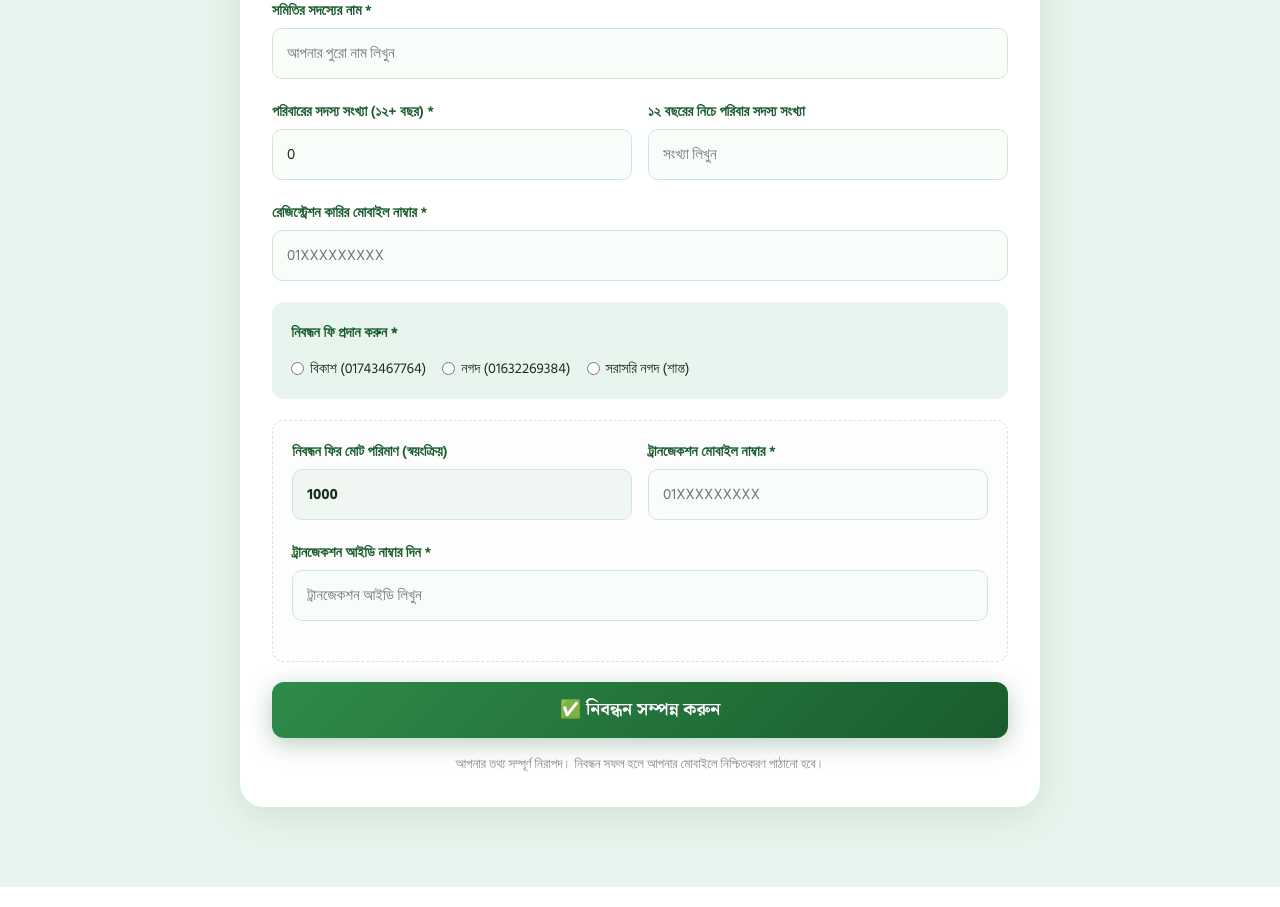
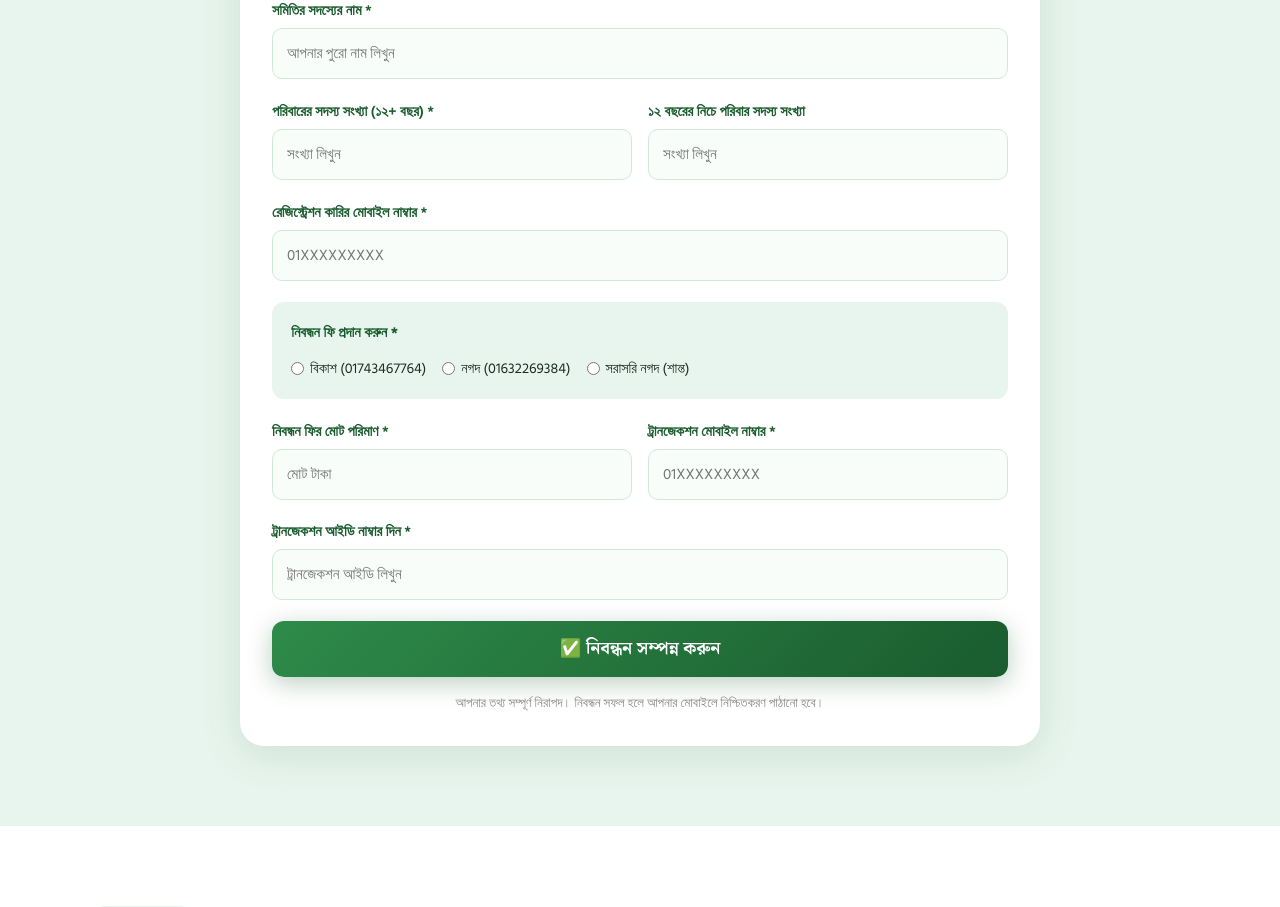
Before and after one commit to mojahid307/niamotput-youth-cooperative-web, a Next.js app: page / in a window 1280 px wide. Shown: the part 2120-3027 px from the top of the page. Built offline with nearby package versions, Linux system fonts and the light colour scheme.

Commit message:
Remove automatic fee calculation and restore manual input in registration form

```diff
--- a/components/RegistrationForm.js
+++ b/components/RegistrationForm.js
@@ -5,14 +5,6 @@ import styles from './RegistrationForm.module.css';
 export default function RegistrationForm() {
     const [loading, setLoading] = useState(false);
     const [message, setMessage] = useState({ type: '', text: '' });
-    const [num12Plus, setNum12Plus] = useState(0);
-    const [totalAmount, setTotalAmount] = useState(1000);
-
-    const handleNumChange = (e) => {
-        const val = parseInt(e.target.value) || 0;
-        setNum12Plus(val);
-        setTotalAmount(1000 + (val * 500));
-    };
 
     const handleSubmit = async (e) => {
         e.preventDefault();
@@ -26,7 +18,7 @@ export default function RegistrationForm() {
             family_members_under_12: parseInt(formData.get('family_members_under_12')) || 0,
             mobile_number: formData.get('mobile_number'),
             payment_method: formData.get('payment'),
-            total_amount: totalAmount,
+            total_amount: parseInt(formData.get('total_amount')),
             transaction_mobile: formData.get('transaction_mobile'),
             transaction_id: formData.get('transaction_id')
         };
@@ -50,8 +42,6 @@ export default function RegistrationForm() {
             if (response.ok) {
                 setMessage({ type: 'success', text: 'আপনার নিবন্ধন সফলভাবে সম্পন্ন হয়েছে!' });
                 e.target.reset();
-                setNum12Plus(0);
-                setTotalAmount(1000);
             } else {
                 setMessage({ type: 'error', text: 'ত্রুটি: ' + (result.error || 'নিবন্ধন ব্যর্থ হয়েছে') });
             }
@@ -88,8 +78,6 @@ export default function RegistrationForm() {
                                         name="family_members_12_plus"
                                         placeholder="সংখ্যা লিখুন"
                                         min="0"
-                                        value={num12Plus}
-                                        onChange={handleNumChange}
                                         required
                                     />
                                 </div>
@@ -121,11 +109,10 @@ export default function RegistrationForm() {
                                 </div>
                             </div>
 
-                            <div className={styles.transactionSection}>
                             <div className={styles.formRow}>
                                 <div className={styles.formGroup}>
-                                        <label>নিবন্ধন ফির মোট পরিমাণ (স্বয়ংক্রিয়)</label>
-                                        <input type="number" name="total_amount" value={totalAmount} readOnly className={styles.readOnlyInput} />
+                                    <label>নিবন্ধন ফির মোট পরিমাণ *</label>
+                                    <input type="number" name="total_amount" placeholder="মোট টাকা" required />
                                 </div>
                                 <div className={styles.formGroup}>
                                     <label>ট্রানজেকশন মোবাইল নাম্বার *</label>
@@ -135,7 +122,6 @@ export default function RegistrationForm() {
                             <div className={styles.formGroup}>
                                 <label>ট্রানজেকশন আইডি নাম্বার দিন *</label>
                                 <input type="text" name="transaction_id" placeholder="ট্রানজেকশন আইডি লিখুন" required />
-                                </div>
                             </div>
 
                             {message.text && (
```
Lines whose indentation alone changed are shown as unchanged.
